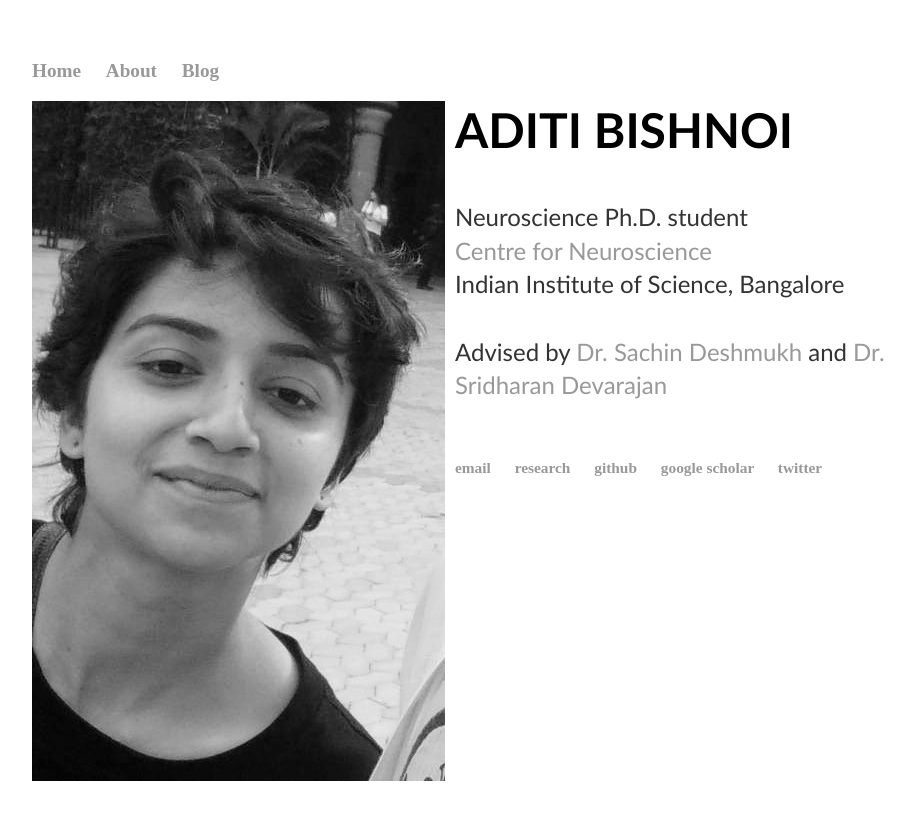
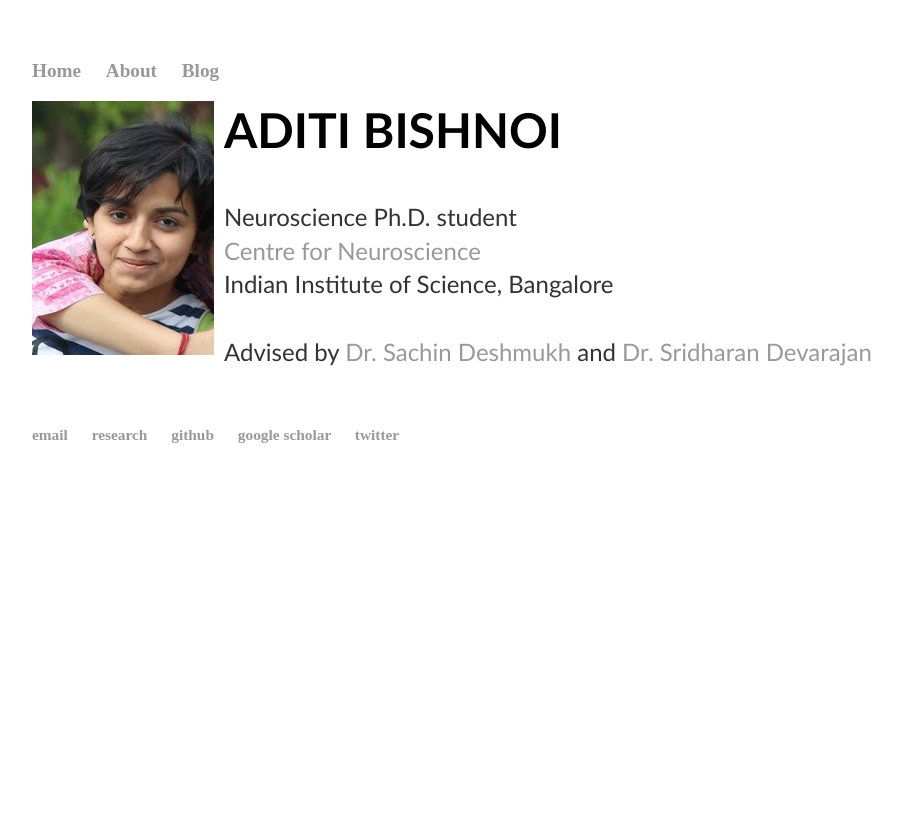
Before and after one commit to AdiBish/adibish.github.io, a Jekyll site: the page built from index.html, in a window 1280 px wide. Shown: the top 820 px of the page, without its empty margins (160-1074 px from the left). Built offline with Jekyll 4.4.1, drawn with Linux system fonts in a browser that asks for light colours.

Commit message:
Update index.html

```diff
--- a/index.html
+++ b/index.html
@@ -6,7 +6,7 @@ title: Aditi Bishnoi
 
 	<div class="container">
 
-		<img src="https://adibish.github.io//images//adi4.jpg"
+		<img src="https://adibish.github.io//images//Adi.jpg"
 		     style="float:left; margin-right:10px; margin-bottom:5px"/>
 
 		<h1 style="font-family:Optima,Segoe,Segoe UI,Candara,Calibri,Arial,sans-serif"> ADITI BISHNOI </h1><br/><br/>
```
